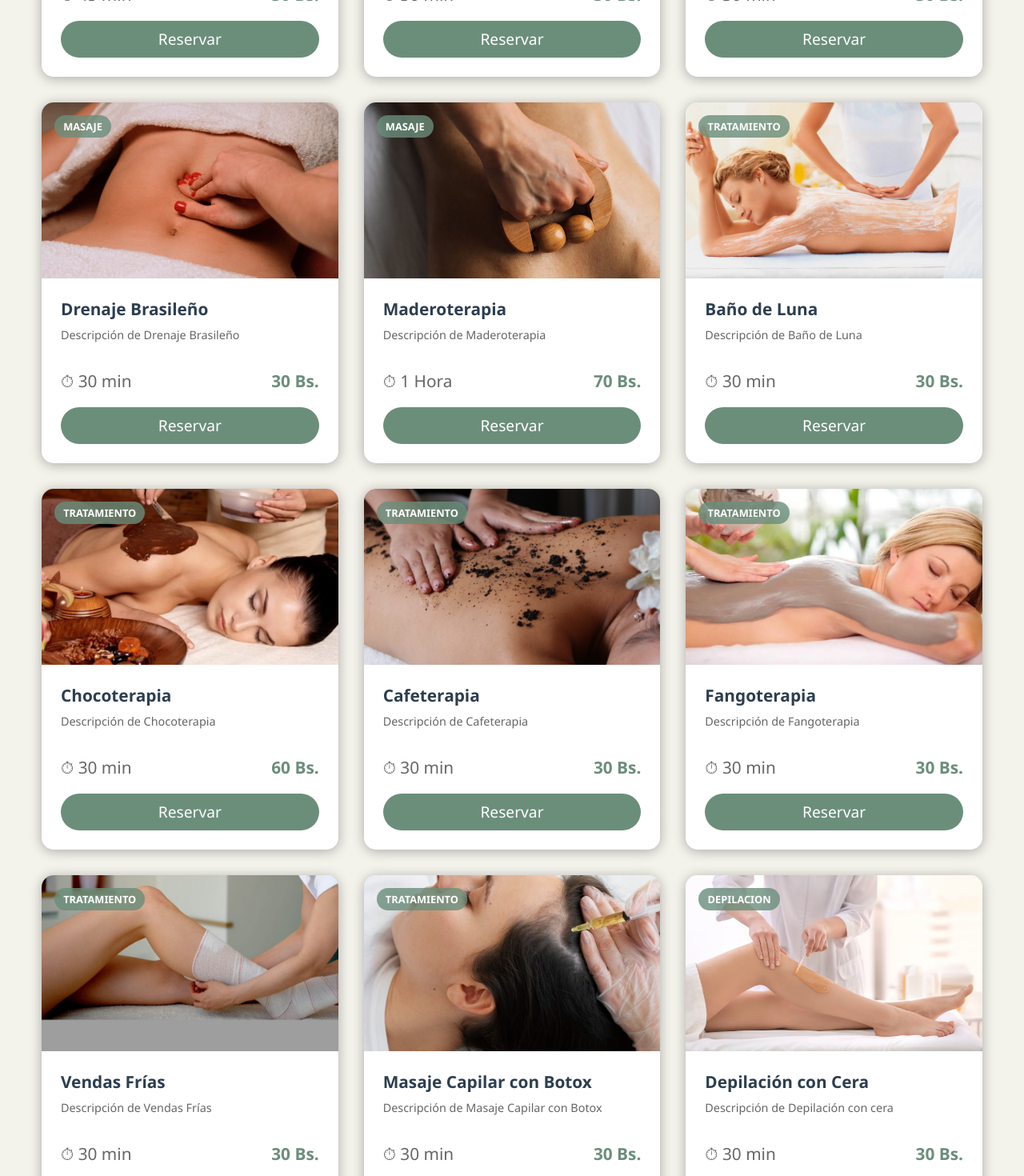
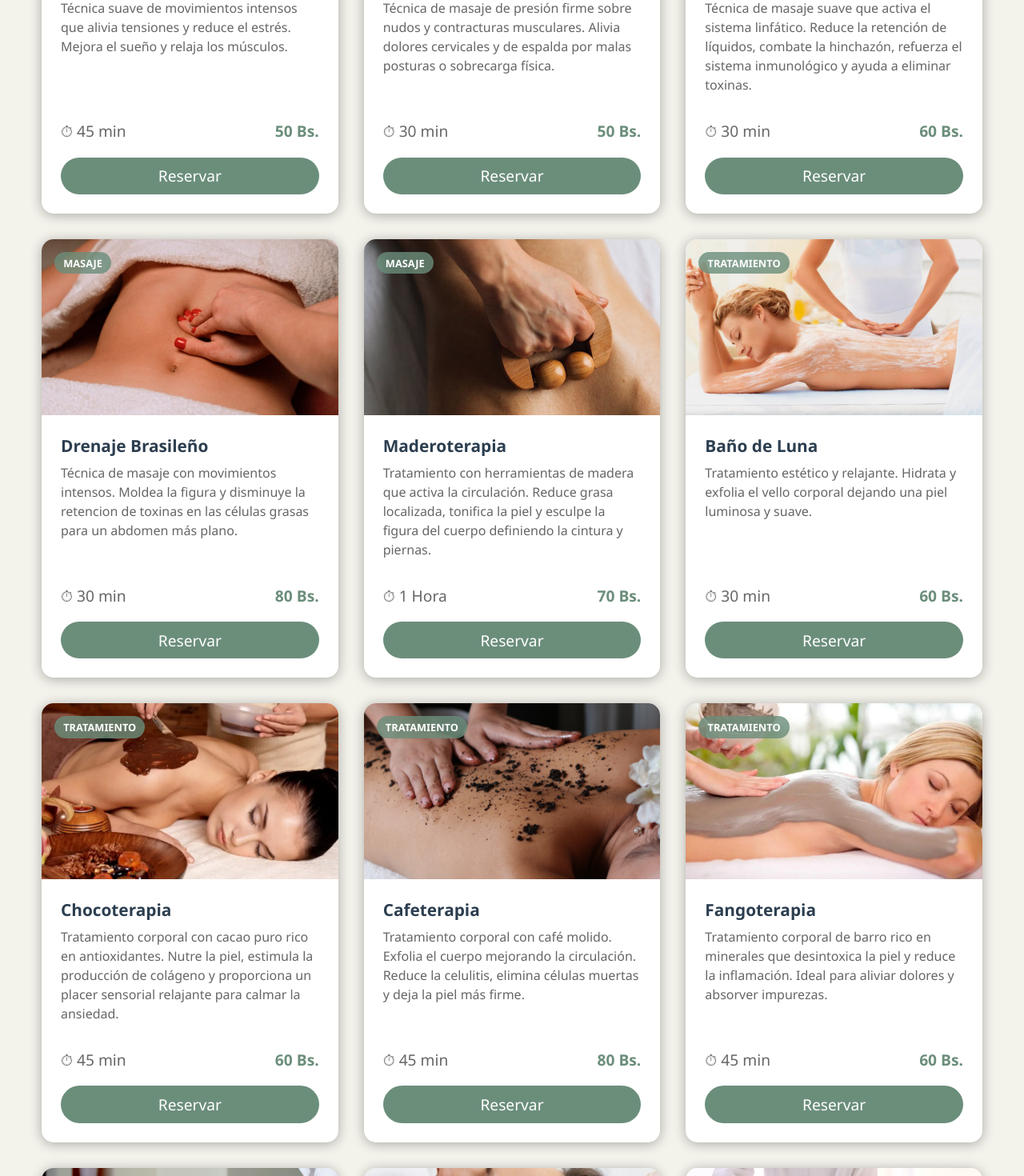
Before and after one commit to JorshDuck/VitalityGlow, a React (Vite) app: page /services in a window 1280 px wide. Shown: the part 1260-2730 px from the top of the page at 80% size. Built offline with nearby package versions, Linux system fonts and the light colour scheme.

Commit message:
Data Fixed and Project Finished

```diff
--- a/src/Assets/Styles/Services.css
+++ b/src/Assets/Styles/Services.css
@@ -117,7 +117,7 @@
 
 .service-page-info p {
   color: #666;
-  font-size: 0.9rem;
+  font-size: 1rem;
   line-height: 1.5;
   flex: 1;
 }
@@ -128,7 +128,7 @@
   align-items: center;
   margin: 0.5rem 0;
   padding-top: 1.5rem;
-  font-size: 1.3rem;
+  font-size: 1.2rem;
   color: #666;
 }
 
--- a/src/Data/Services.js
+++ b/src/Data/Services.js
@@ -6,7 +6,7 @@ const servicios = [
     duration: "1 Hora",
     price: "50 Bs.",
     image: "LimpiezaFacialBasica.jpg",
-    description: "Descripción de Limpieza Facial Básica"
+    description: "Higiene profunda del rostro que elimina impurezas. Ideal para mantener la piel fresca, hidratada y libre de imperfecciones."
   },
   {
     id: 2,
@@ -15,7 +15,7 @@ const servicios = [
     duration: "1 Hora",
     price: "70 Bs.",
     image: "limpiezaFacialProfunda.jpg",
-    description: "Descripción de Limpieza Facial Profunda"
+    description: "Tratamiento facial completo con exfoliación y vapor, para extraer puntos negros y eliminar celulas muertas. Combate el acné y cierra poros."
   },
   {
     id: 3,
@@ -24,7 +24,7 @@ const servicios = [
     duration: "1 Hora",
     price: "70 Bs.",
     image: "limpiezaProfundaEspalda.jpg",
-    description: "Descripción de Limpieza Profunda de Espalda"
+    description: "Exfoliación y extracción de impurezas y celulas muertas en la espalda. Perfecta para eliminar acné, mejorar la textura de la piel, lucir una espalda suave y limpia."
   },
   {
     id: 4,
@@ -33,37 +33,34 @@ const servicios = [
     duration: "45 min",
     price: "50 Bs.",
     image: "MasajeRelajante.jpg",
-    description: "Descripción de Masaje Relajante"
+    description: "Técnica suave de movimientos intensos que alivia tensiones y reduce el estrés. Mejora el sueño y relaja los músculos."
   },
   {
-    // Falta
     id: 5 ,
     name: "Masaje Descontracturante",
     tag: "masaje",
     duration: "30 min",
-    price: "30 Bs.",
+    price: "50 Bs.",
     image: "MasajeDescontracturante.jpg",
-    description: "Descripción de Masaje Descontracturante"
+    description: "Técnica de masaje de presión firme sobre nudos y contracturas musculares. Alivia dolores cervicales y de espalda por malas posturas o sobrecarga física."
   },
   {
-    // Falta
     id: 6,
     name: "Drenaje Linfático",
     tag: "masaje",
     duration: "30 min",
-    price: "30 Bs.",
+    price: "60 Bs.",
     image: "DrenajeLinfatico.jpg",
-    description: "Descripción de Drenaje Linfático"
+    description: "Técnica de masaje suave que activa el sistema linfático. Reduce la retención de líquidos, combate la hinchazón, refuerza el sistema inmunológico y ayuda a eliminar toxinas."
   },
   {
-    // Falta
     id: 7,
     name: "Drenaje Brasileño",
     tag: "masaje",
     duration: "30 min",
-    price: "30 Bs.",
+    price: "80 Bs.",
     image: "DrenajeBrasileño.jpg",
-    description: "Descripción de Drenaje Brasileño"
+    description: "Técnica de masaje con movimientos intensos. Moldea la figura y disminuye la retencion de toxinas en las células grasas para un abdomen más plano."
   },
   {
     id: 8,
@@ -72,76 +69,70 @@ const servicios = [
     duration: "1 Hora",
     price: "70 Bs.",
     image: "Maderoterapia.jpg",
-    description: "Descripción de Maderoterapia"
+    description: "Tratamiento con herramientas de madera que activa la circulación. Reduce grasa localizada, tonifica la piel y esculpe la figura del cuerpo definiendo la cintura y piernas."
   },
   {
-    // Falta
     id: 9,
     name: "Baño de Luna",
     tag: "tratamiento",
     duration: "30 min",
-    price: "30 Bs.",
+    price: "60 Bs.",
     image: "BañoLuna.jpg",
-    description: "Descripción de Baño de Luna"
+    description: "Tratamiento estético y relajante. Hidrata y exfolia el vello corporal dejando una piel luminosa y suave."
   },
   {
     id: 10,
     name: "Chocoterapia",
     tag: "tratamiento",
-    duration: "30 min",// Falta
+    duration: "45 min",
     price: "60 Bs.",
     image: "Chocoterapia.jpg",
-    description: "Descripción de Chocoterapia"
+    description: "Tratamiento corporal con cacao puro rico en antioxidantes. Nutre la piel, estimula la producción de colágeno y proporciona un placer sensorial relajante para calmar la ansiedad."
   },
   {
-    // Falta
     id: 11,
     name: "Cafeterapia",
     tag: "tratamiento",
-    duration: "30 min",
-    price: "30 Bs.",
+    duration: "45 min",
+    price: "80 Bs.",
     image: "Cafeterapia.jpg",
-    description: "Descripción de Cafeterapia"
+    description: "Tratamiento corporal con café molido. Exfolia el cuerpo mejorando la circulación. Reduce la celulitis, elimina células muertas y deja la piel más firme."
   },
   {
-    // Falta
     id: 12,
     name: "Fangoterapia",
     tag: "tratamiento",
-    duration: "30 min",
-    price: "30 Bs.",
+    duration: "45 min",
+    price: "60 Bs.",
     image: "Fangoterapia.jpg",
-    description: "Descripción de Fangoterapia"
+    description: "Tratamiento corporal de barro rico en minerales que desintoxica la piel y reduce la inflamación. Ideal para aliviar dolores y absorver impurezas."
   },
   {
-    // Falta
     id: 13,
     name: "Vendas Frías",
     tag: "tratamiento",
-    duration: "30 min",
-    price: "30 Bs.",
+    duration: "45 min",
+    price: "120 Bs.",
     image: "VendasFrias.jpg",
-    description: "Descripción de Vendas Frías"
+    description: "Tratamiento estético con vendas impregnadas en lociones. Provocando al cuerpo a quemar grasa localizada y disminuir flacidez."
   },
   {
-    // Falta
     id: 14,
     name: "Masaje Capilar con Botox",
     tag: "tratamiento",
-    duration: "30 min",
-    price: "30 Bs.",
+    duration: "1 Hora",
+    price: "80 Bs.",
     image: "MasajeCapilarBotox.jpg",
-    description: "Descripción de Masaje Capilar con Botox"
+    description: "Tratamiento intensivo que repara y reconstruye el cabello restaurando cabellos dañados por tintes y decoloraciones. Hidrata y nutre el cabello aportando brillo y suavidad."
   },
   {
-    // Falta
     id: 15,
     name: "Depilación con Cera",
     tag: "depilacion",
     duration: "30 min",
-    price: "30 Bs.",
+    price: "60 Bs.",
     image: "DepilacionCera.jpg",
-    description: "Descripción de Depilación con cera"
+    description: "Eliminación del vello desde la raíz con cera de calidad. Para una piel suave y libre de vello por más tiempo. Rápida, efectiva y con acabado profesional."
   },
 ]
 
```
